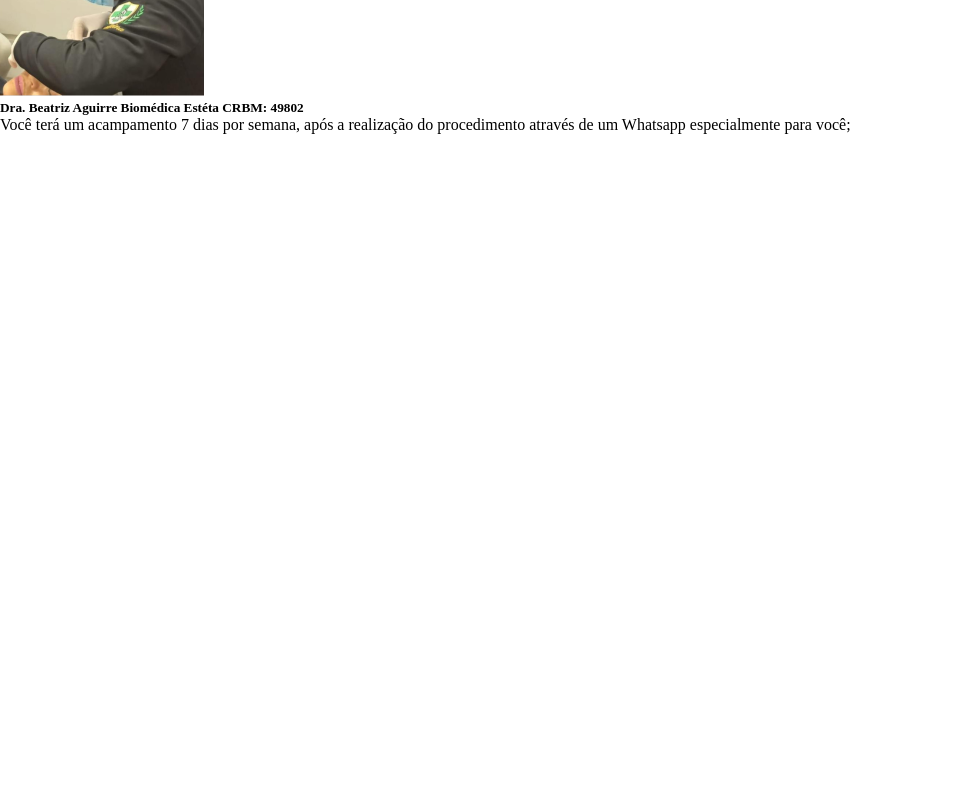
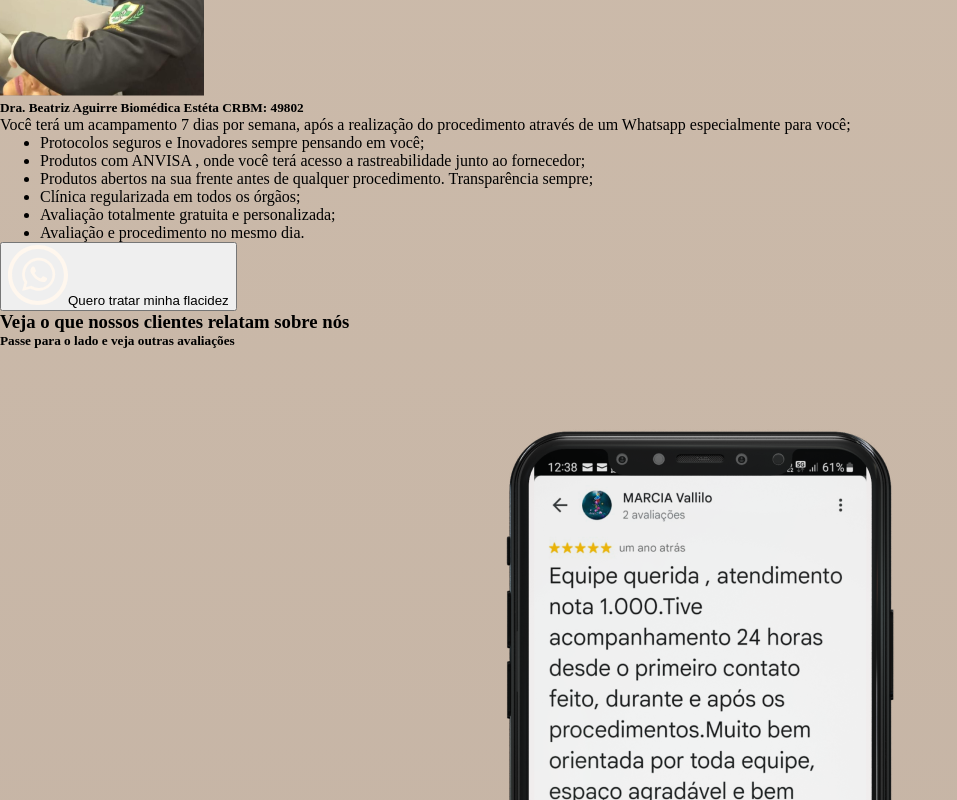
Before and after one commit to guisdarocha/clinicasalomao, a React (Vite) app in the folder clinica-salomao/: page / in a window 1280 px wide. Shown: the part 8800-9600 px from the top of the page, without its empty margins (0-957 px from the left). Before the commit the page ends 8934 px from the top, so only its background shows below. Built offline with nearby package versions, Linux system fonts and the light colour scheme; a web font is replaced by a local one.

Commit message:
Adicionada estrutura html da área de depoimento

```diff
--- a/clinica-salomao/src/App.tsx
+++ b/clinica-salomao/src/App.tsx
@@ -8,7 +8,7 @@ import Metodo from './components/Metodo/Metodo'
 import Processos from './components/Processos/Processos'
 import Avaliacao from './components/Avaliacao/Avaliacao'
 import Equipe from './components/Equipe/Equipe'
-
+import Depoimento from './components/Depoimento.tsx/Depoimento'
 function App() {
 
   return (
@@ -22,6 +22,7 @@ function App() {
     <Processos />
     <Avaliacao />
     <Equipe />
+    <Depoimento />
    </>
   )
 }
--- /dev/null
+++ b/clinica-salomao/src/components/Depoimento.tsx/Depoimento.tsx
@@ -0,0 +1,15 @@
+import depoimentoUm from '../../assets/mockupCelular.png'
+
+const Depoimento = () => {
+    return (
+    <>
+   <div className="cointener">
+        <h3>Veja o que nossos clientes relatam sobre nós</h3>
+        <h5>Passe para o lado e veja outras avaliações</h5>
+        <img src={depoimentoUm} alt="" />
+   </div>
+    </>
+    )
+}
+
+export default Depoimento
--- a/clinica-salomao/src/components/Equipe/Equipe.tsx
+++ b/clinica-salomao/src/components/Equipe/Equipe.tsx
@@ -1,6 +1,7 @@
 import vanessa from '../../assets/vanessa.png'
 import matheus from '../../assets/matheus.png'
 import beatriz from '../../assets/beatriz.png'
+import whats from '../../assets/whats.svg'
 
 const Equipe = () => {
     return (
@@ -24,6 +25,20 @@ const Equipe = () => {
             <p>Você terá um acampamento 7 dias por semana, após a realização do
             procedimento através de um Whatsapp especialmente para você;</p>
         </div>
+
+        <ul>
+            <li>Protocolos seguros e Inovadores sempre pensando em você;</li>
+            <li>Produtos com ANVISA , onde você terá acesso a rastreabilidade junto ao fornecedor;</li>
+            <li>Produtos abertos na sua frente antes de qualquer procedimento. Transparência sempre;</li>
+            <li>Clínica regularizada em todos os órgãos;</li>
+            <li>Avaliação totalmente gratuita e personalizada;</li>
+            <li>Avaliação e procedimento no mesmo dia.</li>
+        </ul>
+
+        <button className='whatsapp'>
+            <img src={whats} alt=""/>
+            <span>Quero tratar minha flacidez</span>
+        </button>
     </div>
     </>
     )
--- a/clinica-salomao/src/index.css
+++ b/clinica-salomao/src/index.css
@@ -1,5 +1,6 @@
 *{
   margin: 0;
+
 }
 h1,h2,h3,h4,h5,p{
   margin: 0;
@@ -7,4 +8,5 @@ h1,h2,h3,h4,h5,p{
 }
 body{
   font-family: 'Belleza';
+  background-image: linear-gradient(to bottom, #FBE8CF, #C4B3A4 );
 }
```
